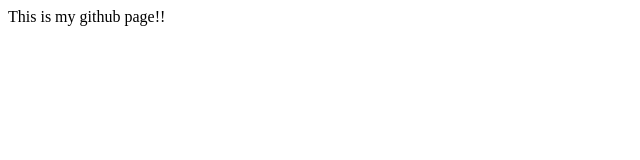
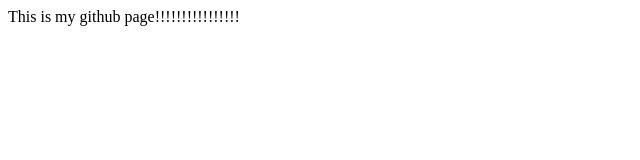
Before and after one commit to OYoungHee/OYoungHee.github.io, a plain HTML site: page index.html in a window 1280 px wide. Shown: the whole page, without its empty margins (0-640 px from the left). Drawn offline with Linux system fonts and the light colour scheme.

Commit message:
Update index.html

```diff
--- a/index.html
+++ b/index.html
@@ -1,6 +1,6 @@
 <HTML>
   <BODY>
-    This is my github page!!
+    This is my github page!!!!!!!!!!!!!!!!
   </BODY>
 
 
```
